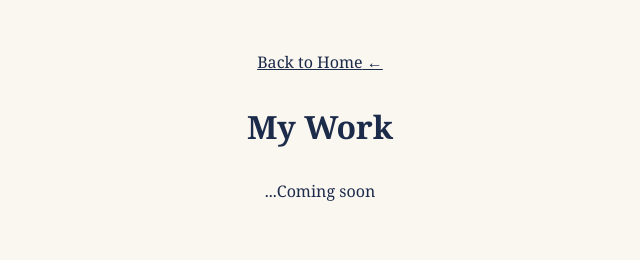
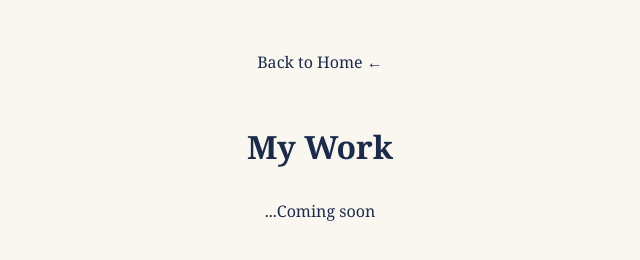
Before and after one commit to leensulaimann-collab/My-portfolio, a plain HTML site: page work.html in a window 1280 px wide. Shown: the whole page, without its empty margins (320-960 px from the left). Drawn offline with Linux system fonts and the light colour scheme.

Commit message:
Update style.css

```diff
--- a/style.css
+++ b/style.css
@@ -227,3 +227,15 @@ p {
     z-index: 10;
 }
 }
+#back-home {
+    display: inline-block;
+    margin-bottom: 20px;
+    color: #1c2b4a;
+    text-decoration: none;
+    font-family: 'Georgia', serif;
+    font-size: 16px;
+}
+
+#back-home:hover {
+    text-decoration: underline;
+}
```
